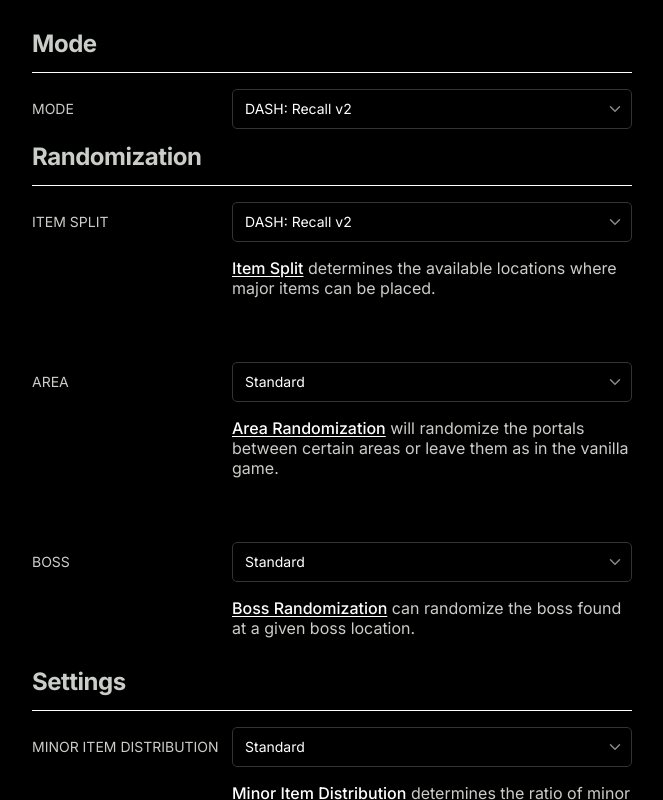
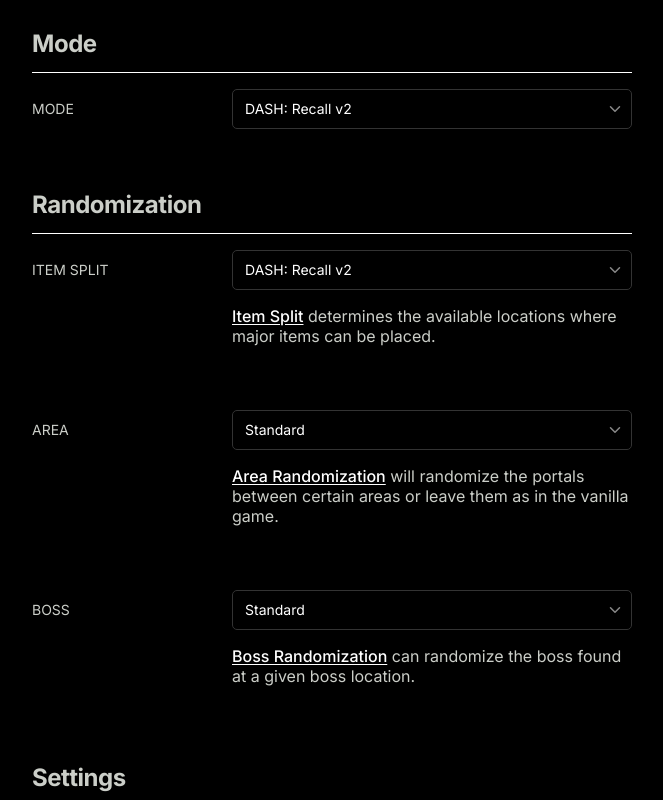
Before and after one commit to dashrando/dash-randomizer, a Next.js app in the folder apps/web/: page /generate in a window 1280 px wide. Shown: the whole page, without its empty margins (74-737 px from the left). Built offline with nearby package versions, Linux system fonts and the light colour scheme.

Commit message:
add spacing in for 'open' sections

```diff
--- a/apps/web/app/generate/page.module.css
+++ b/apps/web/app/generate/page.module.css
@@ -11,6 +11,10 @@
 .sections {
   width: 70%;
   max-width: 600px;
+}
+
+.section.open {
+  margin-bottom: var(--spacer-16x);
 }
 
 .section + .section {
--- a/apps/web/app/generate/page.tsx
+++ b/apps/web/app/generate/page.tsx
@@ -3,6 +3,7 @@ import Link from 'next/link'
 import { Heading } from '../components/text'
 import Select from '../components/select'
 import styles from './page.module.css'
+import { cn } from '@/lib/utils'
 
 const SectionHeading = ({ title = '' }) => (
   <div className={styles.heading}>
@@ -11,7 +12,7 @@ const SectionHeading = ({ title = '' }) => (
 )
 
 const Section = ({ children, title }: { children?: React.ReactNode, title: string }) => (
-  <section className={styles.section}>
+  <section className={cn(styles.section, styles.open)}>
     <SectionHeading title={title} />
     <div>
       {children}
@@ -176,7 +177,9 @@ const GeneratePage: NextPage = () => {
                 </p>
               </Option>
             </Section>
-            <Section title="Options" />
+            <Section title="Options">
+
+            </Section>
           </div>
           <aside></aside>
         </div>
```
